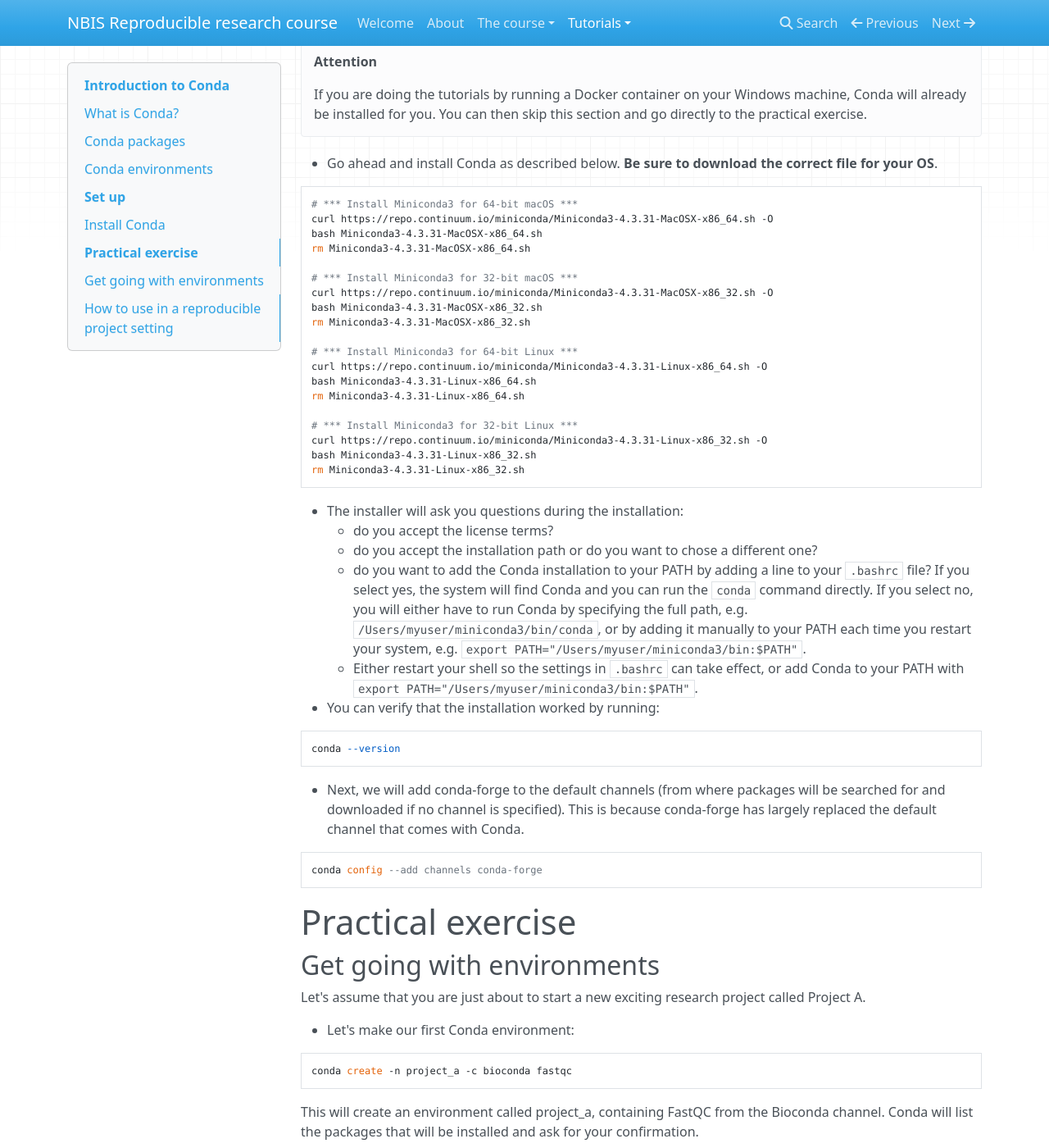
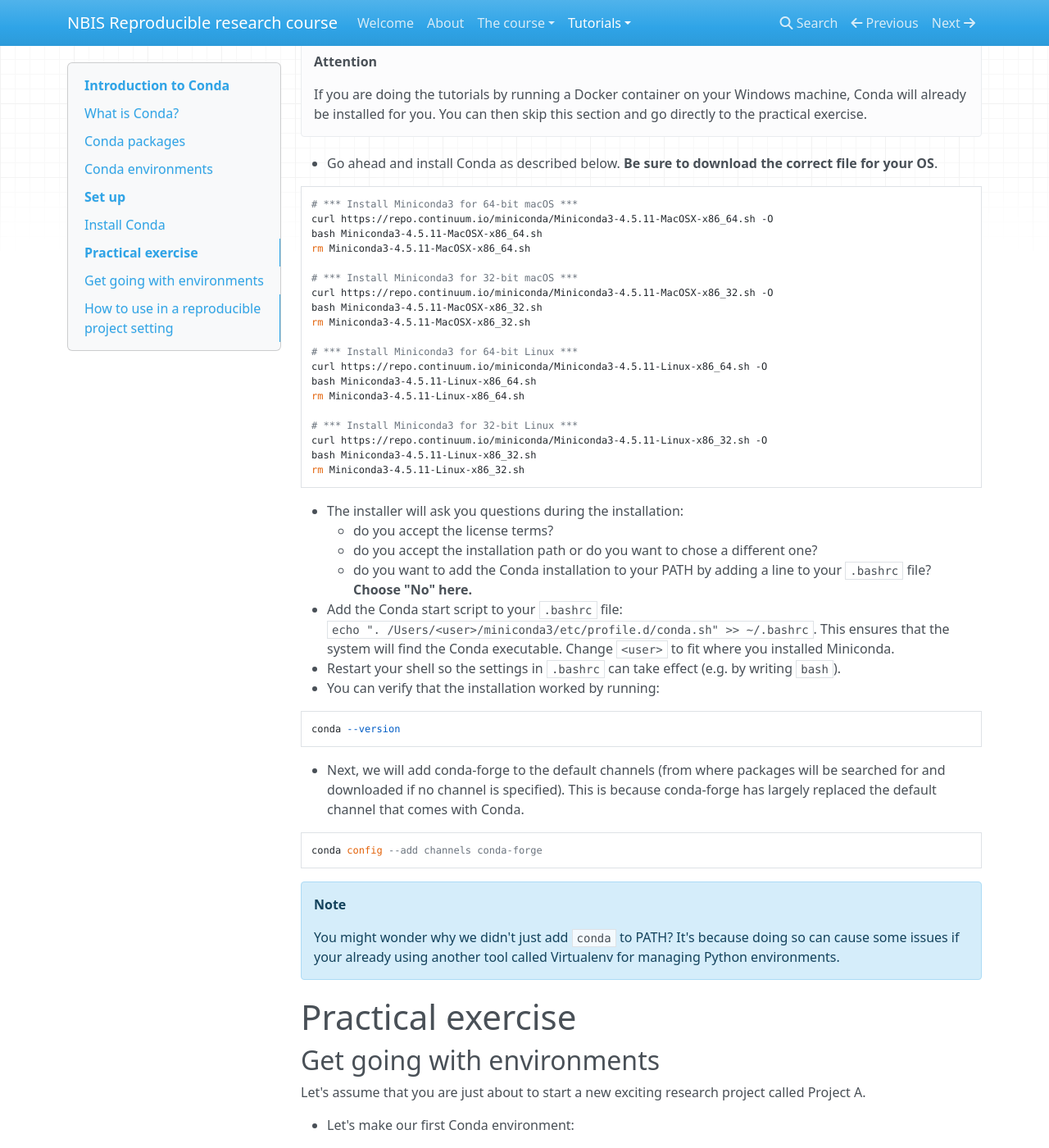
Before and after one commit to NBISweden/workshop-reproducible-research, an MkDocs documentation site: the page built from docs/conda.md, in a window 1280 px wide and 1400 px high, scrolled down 987 px. Shown: the whole window at 82% size. Built offline with MkDocs 1.6.1, drawn with Linux system fonts in a browser that asks for light colours; nearby versions of some CDN libraries; old or Windows-style settings are respelled for this version of MkDocs; some of the changed text lies outside the part shown.

Commit message:
conda on linux and docker_slim

````diff
--- a/docs/conda.md
+++ b/docs/conda.md
@@ -21,31 +21,32 @@ This tutorial depends on files from the course Bitbucket repo. Take a look at th
 
 ```bash
 # *** Install Miniconda3 for 64-bit macOS ***
-curl https://repo.continuum.io/miniconda/Miniconda3-4.3.31-MacOSX-x86_64.sh -O
-bash Miniconda3-4.3.31-MacOSX-x86_64.sh
-rm Miniconda3-4.3.31-MacOSX-x86_64.sh
+curl https://repo.continuum.io/miniconda/Miniconda3-4.5.11-MacOSX-x86_64.sh -O
+bash Miniconda3-4.5.11-MacOSX-x86_64.sh
+rm Miniconda3-4.5.11-MacOSX-x86_64.sh
 
 # *** Install Miniconda3 for 32-bit macOS ***
-curl https://repo.continuum.io/miniconda/Miniconda3-4.3.31-MacOSX-x86_32.sh -O
-bash Miniconda3-4.3.31-MacOSX-x86_32.sh
-rm Miniconda3-4.3.31-MacOSX-x86_32.sh
+curl https://repo.continuum.io/miniconda/Miniconda3-4.5.11-MacOSX-x86_32.sh -O
+bash Miniconda3-4.5.11-MacOSX-x86_32.sh
+rm Miniconda3-4.5.11-MacOSX-x86_32.sh
 
 # *** Install Miniconda3 for 64-bit Linux ***
-curl https://repo.continuum.io/miniconda/Miniconda3-4.3.31-Linux-x86_64.sh -O
-bash Miniconda3-4.3.31-Linux-x86_64.sh
-rm Miniconda3-4.3.31-Linux-x86_64.sh
+curl https://repo.continuum.io/miniconda/Miniconda3-4.5.11-Linux-x86_64.sh -O
+bash Miniconda3-4.5.11-Linux-x86_64.sh
+rm Miniconda3-4.5.11-Linux-x86_64.sh
 
 # *** Install Miniconda3 for 32-bit Linux ***
-curl https://repo.continuum.io/miniconda/Miniconda3-4.3.31-Linux-x86_32.sh -O
-bash Miniconda3-4.3.31-Linux-x86_32.sh
-rm Miniconda3-4.3.31-Linux-x86_32.sh
+curl https://repo.continuum.io/miniconda/Miniconda3-4.5.11-Linux-x86_32.sh -O
+bash Miniconda3-4.5.11-Linux-x86_32.sh
+rm Miniconda3-4.5.11-Linux-x86_32.sh
 ```
 
 * The installer will ask you questions during the installation:
     - do you accept the license terms?
     - do you accept the installation path or do you want to chose a different one?
-    - do you want to add the Conda installation to your PATH by adding a line to your `.bashrc` file? If you select yes, the system will find Conda and you can run the `conda` command directly. If you select no, you will either have to run Conda by specifying the full path, e.g. `/Users/myuser/miniconda3/bin/conda`, or by adding it manually to your PATH each time you restart your system, e.g. `export PATH="/Users/myuser/miniconda3/bin:$PATH"`.
-    - Either restart your shell so the settings in `.bashrc` can take effect, or add Conda to your PATH with `export PATH="/Users/myuser/miniconda3/bin:$PATH"`.
+    - do you want to add the Conda installation to your PATH by adding a line to your `.bashrc` file? **Choose "No" here.**
+* Add the Conda start script to your `.bashrc` file: `echo ". /Users/<user>/miniconda3/etc/profile.d/conda.sh" >> ~/.bashrc`. This ensures that the system will find the Conda executable. Change `<user>` to fit where you installed Miniconda.
+* Restart your shell so the settings in `.bashrc` can take effect (e.g. by writing `bash`).
 * You can verify that the installation worked by running:
 
 ```bash
@@ -57,6 +58,9 @@ conda --version
 ```
 conda config --add channels conda-forge
 ```
+
+!!! note
+    You might wonder why we didn't just add `conda` to PATH? It's because doing so can cause some issues if your already using another tool called Virtualenv for managing Python environments.
 
 # Practical exercise
 
````
Also changed, not shown: other parts of docs/conda.md (+5 -5 lines), docs/docker.md (+6 -6 lines), docs/snakemake.md (+1 -1 lines), docs/todo.txt (+12 -0 lines), 3 other files.
